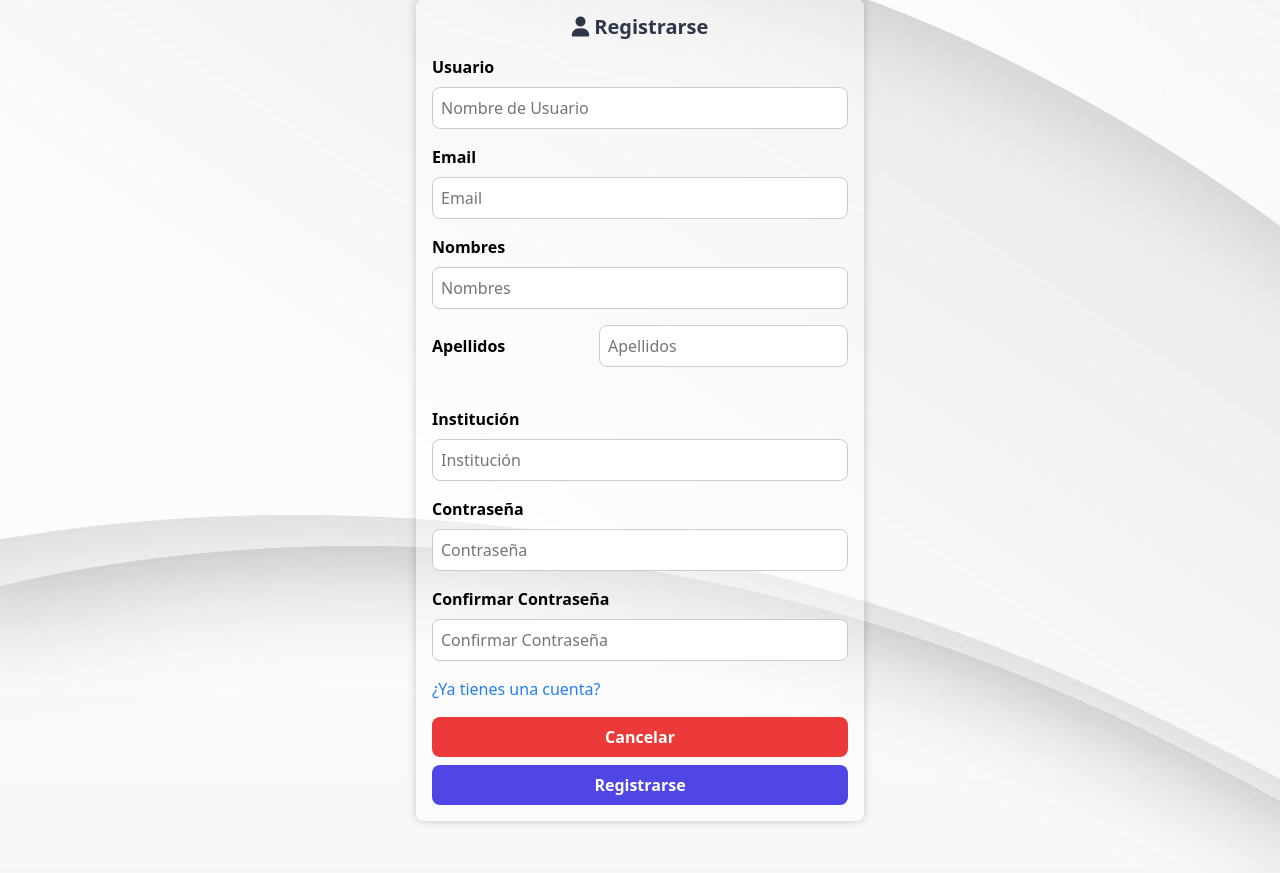
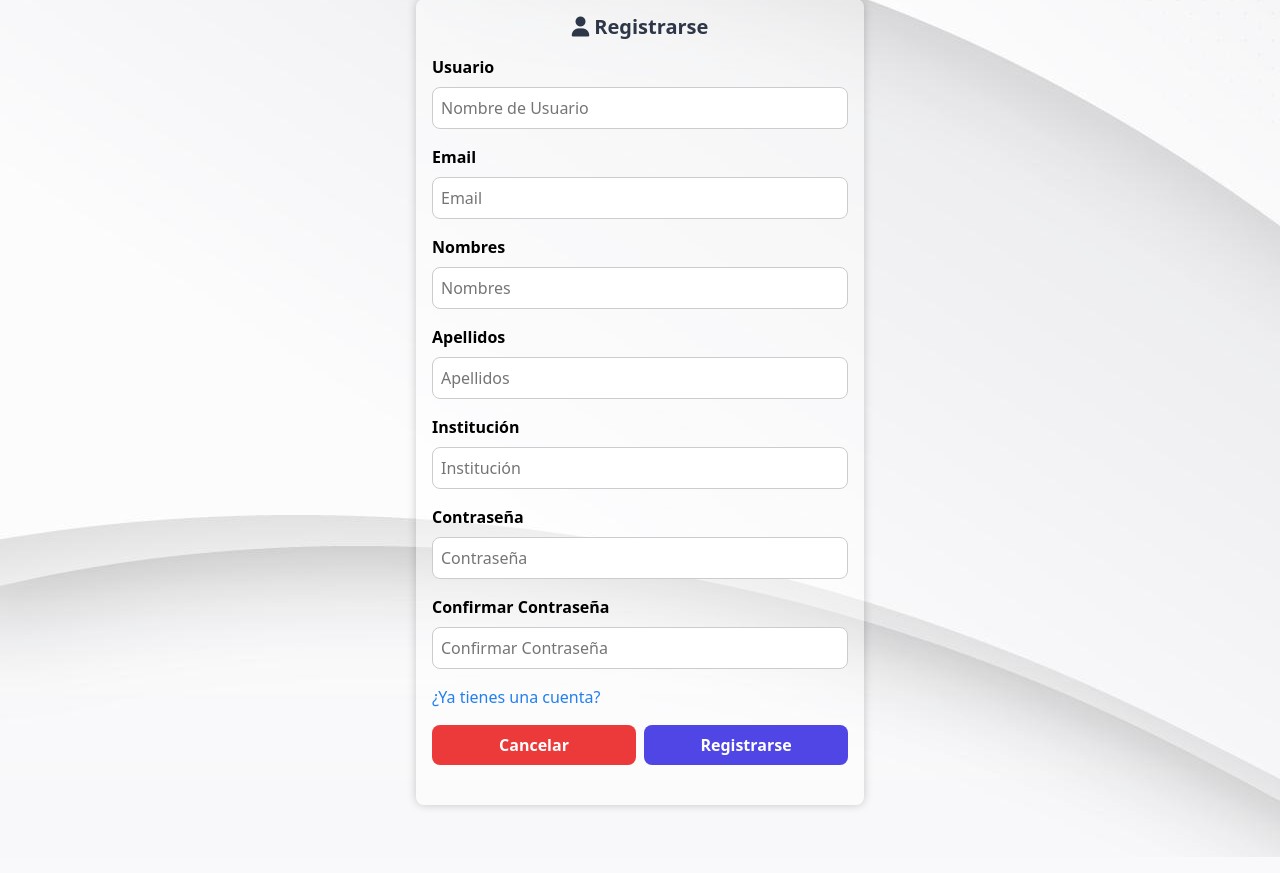
Before and after one commit to JuanFelipeRestrepoBuitrago/HUG, a Django app: page /usuario/registrarse/ in a window 1280 px wide. Shown: the part 53-926 px from the top of the page. Run offline with Django 4.2, Linux system fonts and the light colour scheme; some libraries are stand-ins or nearby versions.

Commit message:
Fixing Style

```diff
--- a/static/css/usuarios/signin.css
+++ b/static/css/usuarios/signin.css
@@ -84,6 +84,13 @@ body {
     justify-content: space-between;
 }
 
+.form-item:nth-child(11) {
+    flex-direction: row;
+    margin-bottom: 24px;
+    align-items: center;
+    justify-content: space-between;
+}
+
 .form-item label {
     font-size: var(--sm);
     font-weight: bold;
@@ -102,6 +109,7 @@ body {
     font-weight: normal;
     color: var(--black-color);
     outline: none;
+    width: 100%;
 
     @media (max-width: 464px){
         font-size: var(--xs);
--- a/usuarios/templates/signin.html
+++ b/usuarios/templates/signin.html
@@ -43,7 +43,7 @@
                 <a href="{% url 'inicio' %}" class="bttn bttn-danger">Cancelar</a>
                 <button type="submit" class="bttn bttn-primary">Iniciar Sesión</button>
             </div>
-            <p class="text-center">¿No tienes una cuenta? <a href="#" class="primary-text">Regístrate</a></p>
+            <p class="text-center">¿No tienes una cuenta? <a href="{% url 'signup' %}" class="primary-text">Regístrate</a></p>
         </form>
     </div>
 {% endblock %}
--- a/usuarios/templates/signup.html
+++ b/usuarios/templates/signup.html
@@ -40,7 +40,7 @@
                 <label for="first_name">Nombres</label>
                 <input type="text" name="first_name" id="first_name" placeholder="Nombres" required>
             </div>
-            <div class="form-item">
+            <div class="form-item" style="flex-direction: column;margin-bottom: 0;align-items: start;justify-content: center;">
                 <label for="last_name">Apellidos</label>
                 <input type="text" name="last_name" id="last_name" placeholder="Apellidos" required>
             </div>
```
Also changed, not shown: usuarios/views.py (line endings or trailing spaces).
